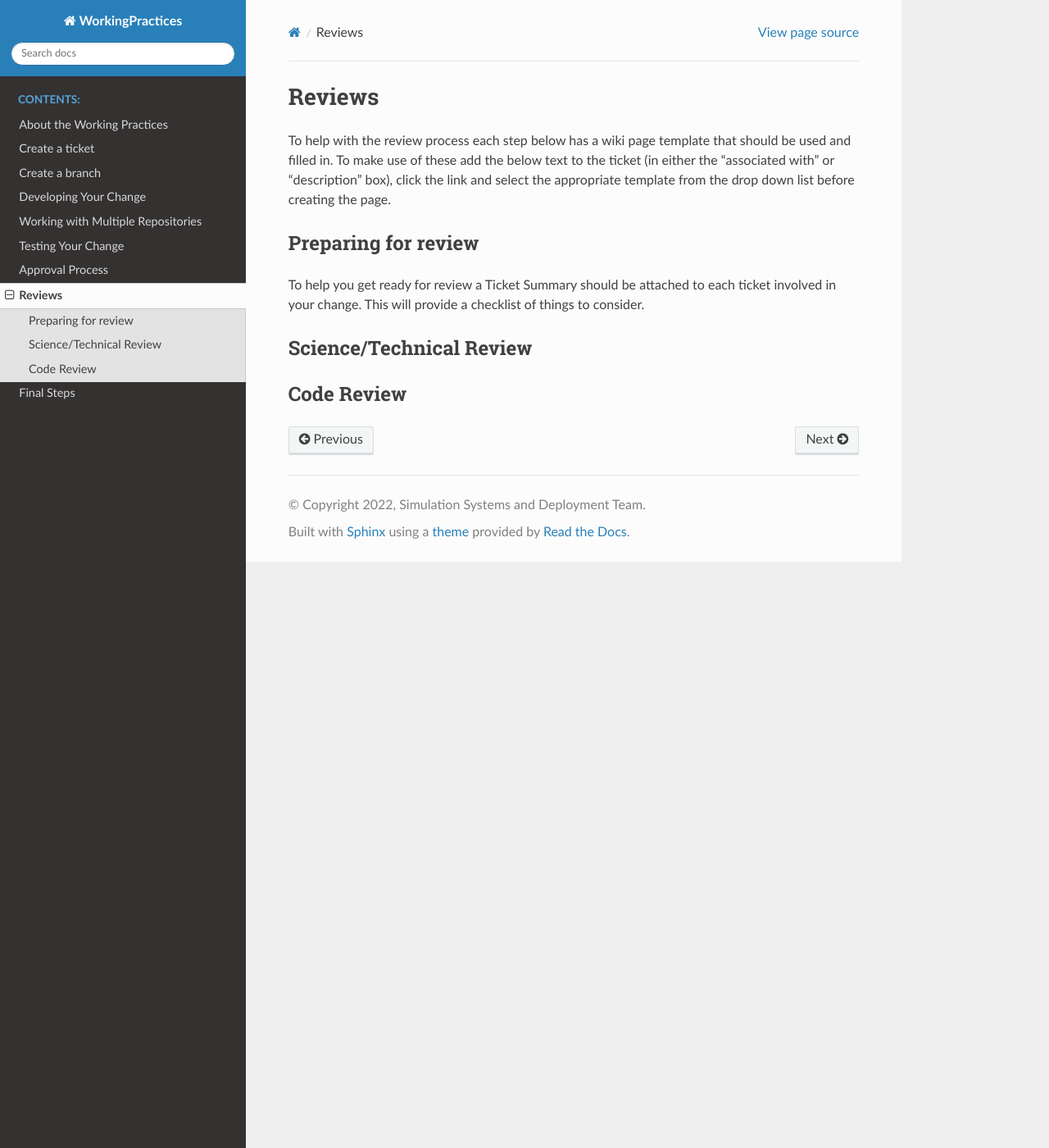
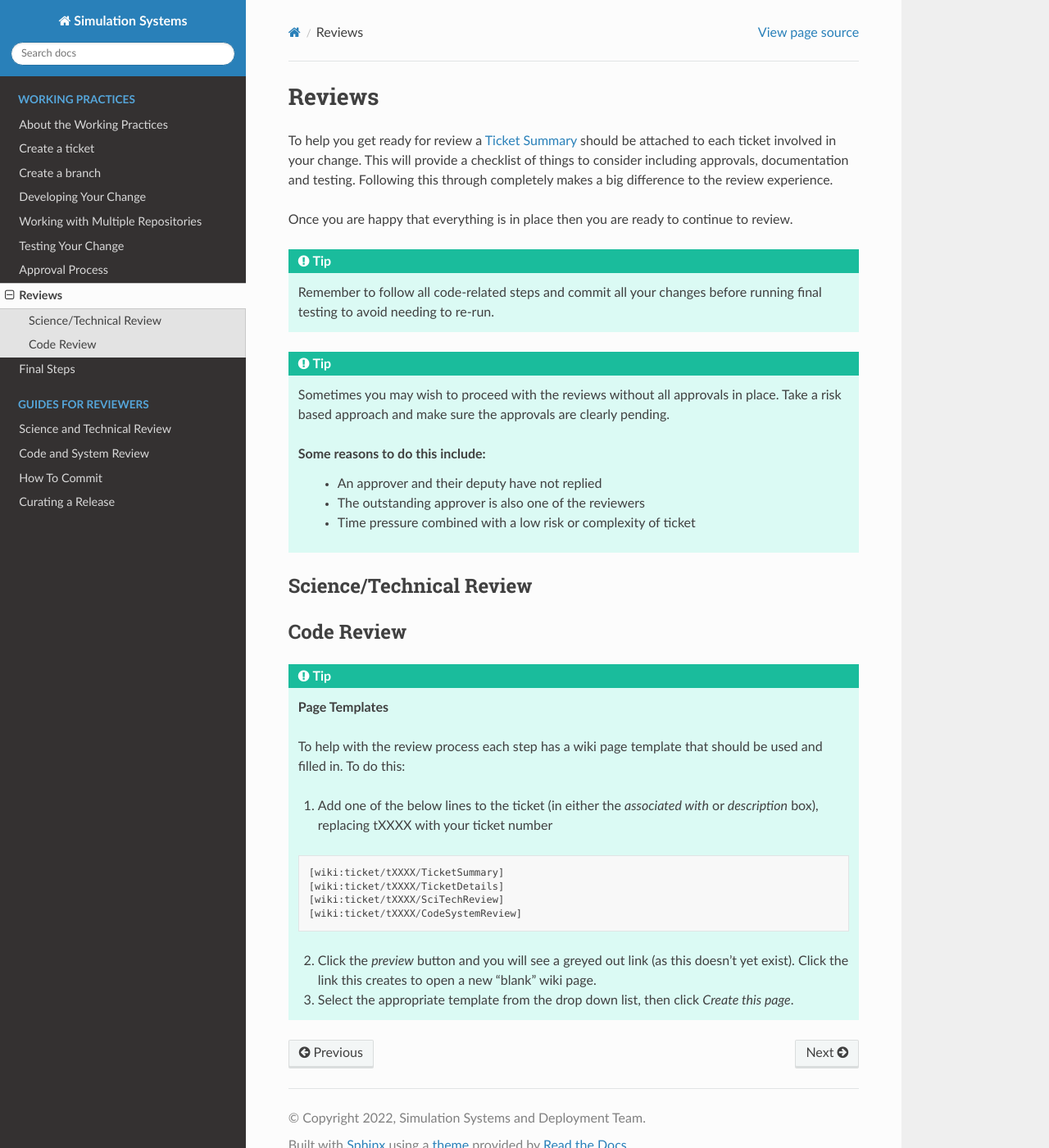
Before and after one commit to MetOffice/simulation-systems, a Sphinx documentation site: the page built from source/WorkingPractices/reviews.rst, in a window 1280 px wide and 1400 px high. Shown: the whole window at 82% size. Built offline with Sphinx 7.4.7 and the Read the Docs theme 2.0.0, drawn with Linux system fonts in a browser that asks for light colours.

Commit message:
start reviews page plus placeholder pages for reviewers guides

```diff
--- /dev/null
+++ b/source/Reviewers/codereview.rst
@@ -0,0 +1,2 @@
+Code and System Review
+======================
--- /dev/null
+++ b/source/Reviewers/curaterelease.rst
@@ -0,0 +1,2 @@
+Curating a Release
+==================
--- /dev/null
+++ b/source/Reviewers/howtocommit.rst
@@ -0,0 +1,2 @@
+How To Commit
+=============
--- /dev/null
+++ b/source/Reviewers/scitechreview.rst
@@ -0,0 +1,2 @@
+Science and Technical Review
+============================
--- a/source/WorkingPractices/code_of_conduct.rst
+++ b/source/WorkingPractices/code_of_conduct.rst
@@ -1,3 +1,5 @@
+.. _code_of_conduct:
+
 Code of Conduct
 ===============
 
--- a/source/WorkingPractices/reviews.rst
+++ b/source/WorkingPractices/reviews.rst
@@ -1,29 +1,56 @@
 Reviews
 =======
-To help with the review process each step below has a wiki page template that
-should be used and filled in. To make use of these add the below text to the
-ticket (in either the "associated with" or "description" box), click the link
-and select the appropriate template from the drop down list before creating the
-page.
 
-.. code-block::
-    [wiki:ticket/tXXXX/TicketSummary]
-    [wiki:ticket/tXXXX/TicketDetails]
-    [wiki:ticket/tXXXX/SciTechReview]
-    [wiki:ticket/tXXXX/CodeSystemReview]
+To help you get ready for review a :ref:`Ticket Summary <template>` should be
+attached to each ticket involved in your change. This will provide a checklist
+of things to consider including approvals, documentation and testing. Following
+this through completely makes a big difference to the review experience.
 
-Preparing for review
---------------------
-To help you get ready for review a Ticket Summary should be attached to each
-ticket involved in your change. This will provide a checklist of things to
-consider.
+Once you are happy that everything is in place then you are ready to continue
+to review.
+
+.. Tip::
+    Remember to follow all code-related steps and commit all your changes before
+    running final testing to avoid needing to re-run.
+
+.. Tip::
+    Sometimes you may wish to proceed with the reviews without all approvals in
+    place. Take a risk based approach and make sure the approvals are clearly
+    pending.
+
+    Some reasons to do this include:
+        * An approver and their deputy have not replied
+        * The outstanding approver is also one of the reviewers
+        * Time pressure combined with a low risk or complexity of ticket
 
 .. _scitech:
 
 Science/Technical Review
 ------------------------
 
+
 .. _codereview:
 
 Code Review
 -----------
+
+
+.. _template:
+
+.. Tip::
+    **Page Templates**
+
+    To help with the review process each step has a wiki page template that
+    should be used and filled in. To do this:
+
+    1. Add one of the below lines to the ticket (in either the `associated with` or `description` box), replacing tXXXX with your ticket number
+
+    .. code-block::
+
+       [wiki:ticket/tXXXX/TicketSummary]
+       [wiki:ticket/tXXXX/TicketDetails]
+       [wiki:ticket/tXXXX/SciTechReview]
+       [wiki:ticket/tXXXX/CodeSystemReview]
+
+    2. Click the `preview` button and you will see a greyed out link (as this doesn't yet exist). Click the link this creates to open a new "blank" wiki page.
+    3. Select the appropriate template from the drop down list, then click `Create this page`.
--- a/source/conf.py
+++ b/source/conf.py
@@ -17,7 +17,7 @@
 
 # -- Project information -----------------------------------------------------
 
-project = 'WorkingPractices'
+project = 'Simulation Systems'
 copyright = '2022, Simulation Systems and Deployment Team'
 author = 'Simulation Systems and Deployment Team'
 
```
Also changed, not shown: source/WorkingPractices/approvals.rst (+11 -0 lines), source/index.rst (+11 -2 lines).
